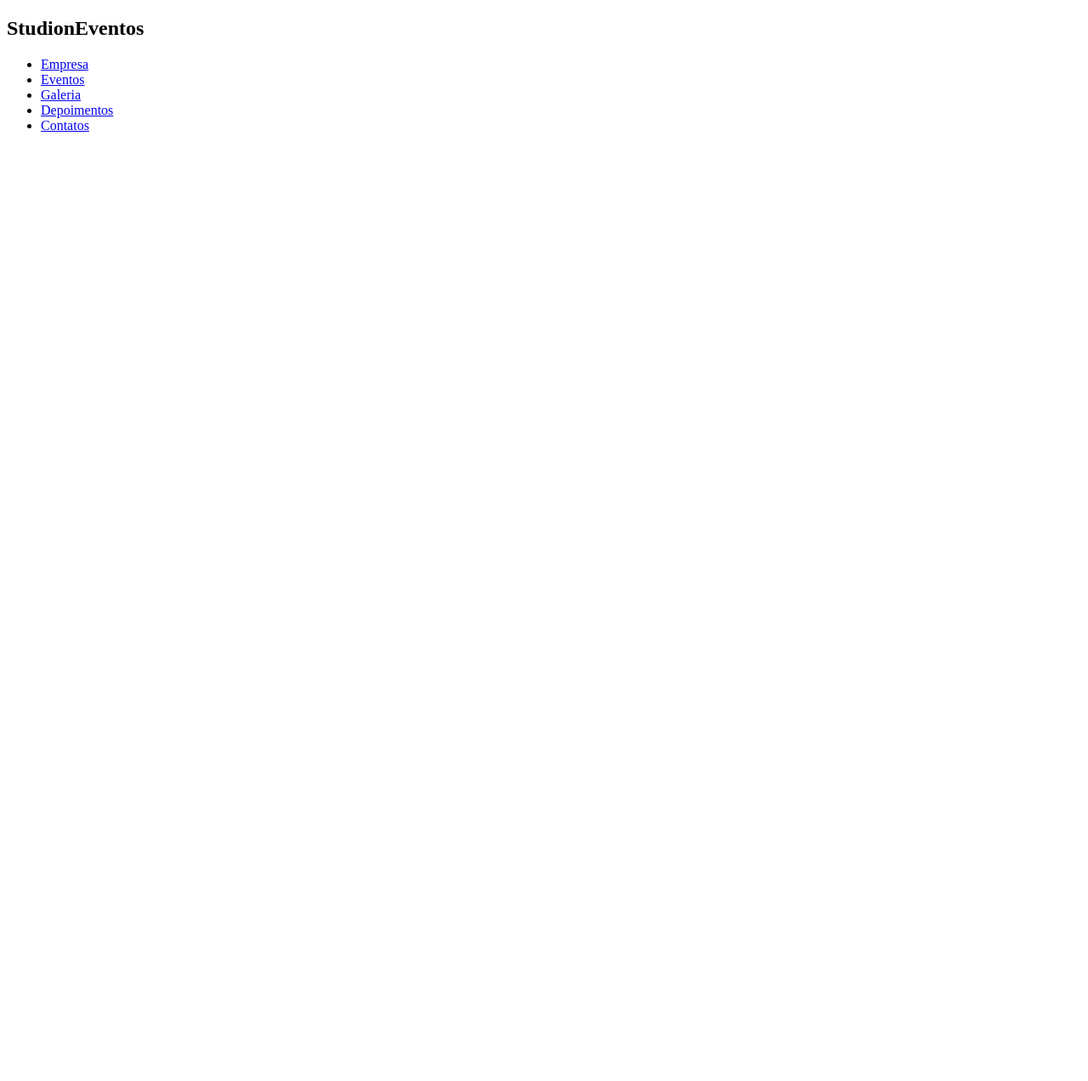
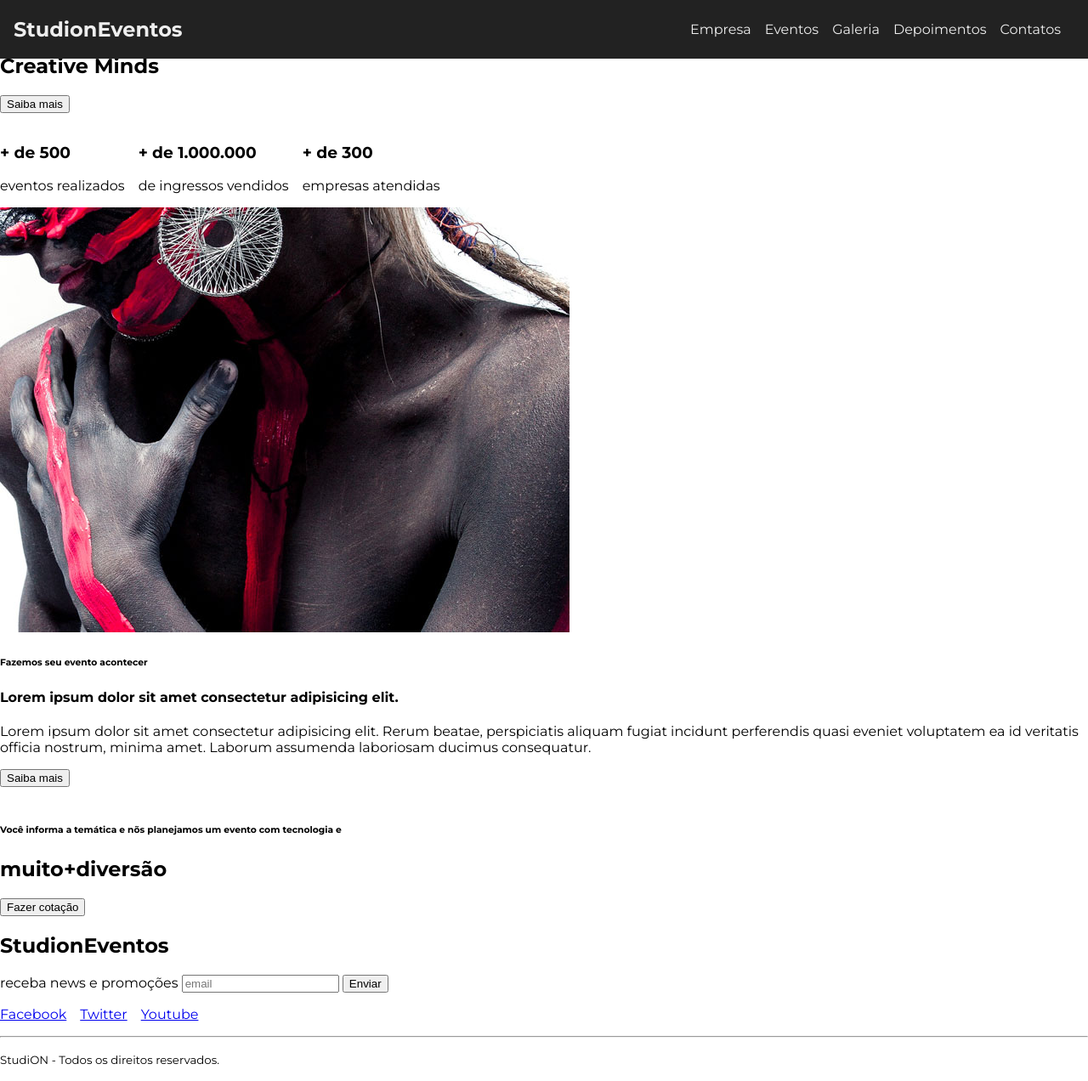
Before and after one commit to Gustaleza/studion, a website: page studion/index.html in a window 1280 px wide. Shown: the whole page at 85% size. Before the commit the page ends 800 px from the top, so only its background shows below. Drawn offline with Linux system fonts and the light colour scheme.

Commit message:
feat(nav): added base style

```diff
--- a/studion/index.html
+++ b/studion/index.html
@@ -4,14 +4,14 @@
         <meta charset="UTF-8">
         <meta http-equiv="X-UA-Compatible" content="IE=edge">
         <meta name="viewport" content="width=device-width, initial-scale=1.0">
+        <link rel="stylesheet" href="style.css">
         <title>Studion</title>
-
     </head>
 
     <body>
-        <nav>
+        <nav class="navbar">
             <h1>Studi<span>on</span><span>Eventos</span></h1>
-            <ul>
+            <ul class="navbar__links">
                 <li><a href="#empresa">Empresa</a></li>
                 <li><a href="#eventos">Eventos</a></li>
                 <li><a href="#galeria">Galeria</a></li>
@@ -19,6 +19,85 @@
                 <li><a href="#contatos">Contatos</a></li>
             </ul>
         </nav>
+
+        <header>
+            <div id="slider">
+                <div class="slide">
+                    <h6><span>Próximo evento</span> - dia 26 de setrmbro às 19h</h6>
+                    <h2><span>Creative</span> Minds</h2>
+                    <button> Saiba mais</button>
+                </div>
+            </div>
+        </header>
+
+        <main>
+            <section >
+                <ul>
+                    <li>
+                        <h3>+ de 500</h3>
+                        eventos realizados
+                    </li>
+
+                    <li>
+                        <h3>+ de 1.000.000</h3>
+                        de ingressos vendidos
+                    </li>
+
+                    <li>
+                        <h3>+ de 300</h3>
+                        empresas atendidas
+                    </li>
+                </ul>
+            </section>
+
+            <section >
+                <div></div>
+                    <img src="./images/institutional.jpg" />
+                    <h6>Fazemos seu evento acontecer</h6>
+                    <h4>Lorem ipsum dolor sit amet consectetur adipisicing elit.</h4>
+                    <p>
+                        Lorem ipsum dolor sit amet consectetur adipisicing elit.
+                        Rerum beatae, perspiciatis aliquam fugiat incidunt perferendis
+                        quasi eveniet voluptatem ea id veritatis officia nostrum, minima amet.
+                        Laborum assumenda laboriosam ducimus consequatur.
+                    </p>
+
+                    <button>Saiba mais</button>
+                </div>
+            </section>
+
+            <section>
+                <div>
+                    <img src="" alt="">
+                    <div>
+                        <h6>Você informa a temática e nõs planejamos um evento com tecnologia e</h6>
+                        <h2><span>muito+</span>diversão</h2>
+                        <button>Fazer cotação</button>
+                    </div>
+                </div>
+            </section>
+        </main>
+
+        <footer>
+            <h2>Studi<span>on</span><span>Eventos</span></h2>
+            <form>
+                <label> receba news e promoções</label>
+                <input type="email" placeholder="email"/>
+                <button type="submit">Enviar</button>
+            </form>
+
+            <ul>
+                <li><a href="https://facebook.com/" target="_blank">Facebook</a></li>
+                <li><a href="https://twitter.com/" target="_blank">Twitter</a></li>
+                <li><a href="https://youtube.com" target="_blank">Youtube</a></li>
+            </ul>
+
+            <hr />
+            <p>
+                <small>Studi<span>ON</span> - Todos os direitos reservados.</small>
+            </p>
+        </footer>
+
     </body>
 
 </html>
--- /dev/null
+++ b/studion/style.css
@@ -0,0 +1,48 @@
+@import url('https://fonts.googleapis.com/css2?family=Montserrat:wght@400;700&display=swap');
+
+* {
+    box-sizing: border-box;
+}
+
+:root{
+    font-family: 'Montserrat', sans-serif;
+    font-size: 16px;
+}
+
+body{
+    margin: 0;
+}
+
+ul{
+    display: flex;
+    list-style: none;
+    padding-left: 0;
+}
+
+li{
+    margin-right: 1rem;
+}
+
+.navbar {
+    position: fixed;
+    display: grid;
+    grid-template-columns: 1fr 9fr;
+    align-items: center;
+    top: 0;
+    left: 0;
+
+    width: 100vw;
+    padding: 0 1rem;
+
+    background-color: #222;
+    color: #eeeeee;
+}
+
+.navbar__links{
+    justify-self:end;
+}
+
+.navbar__links a{
+    color: #eeeeee;
+    text-decoration: none;
+}
```
